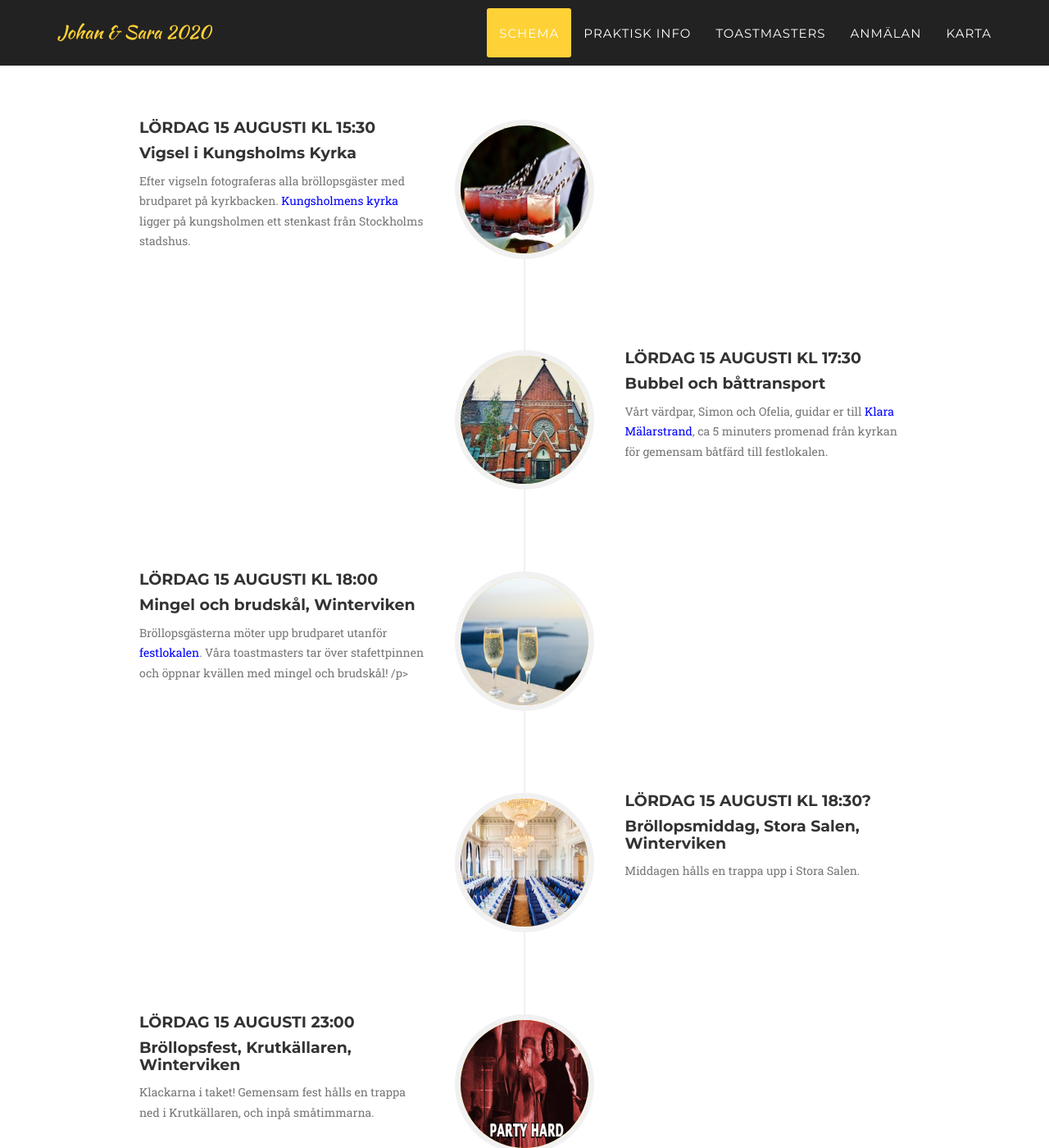
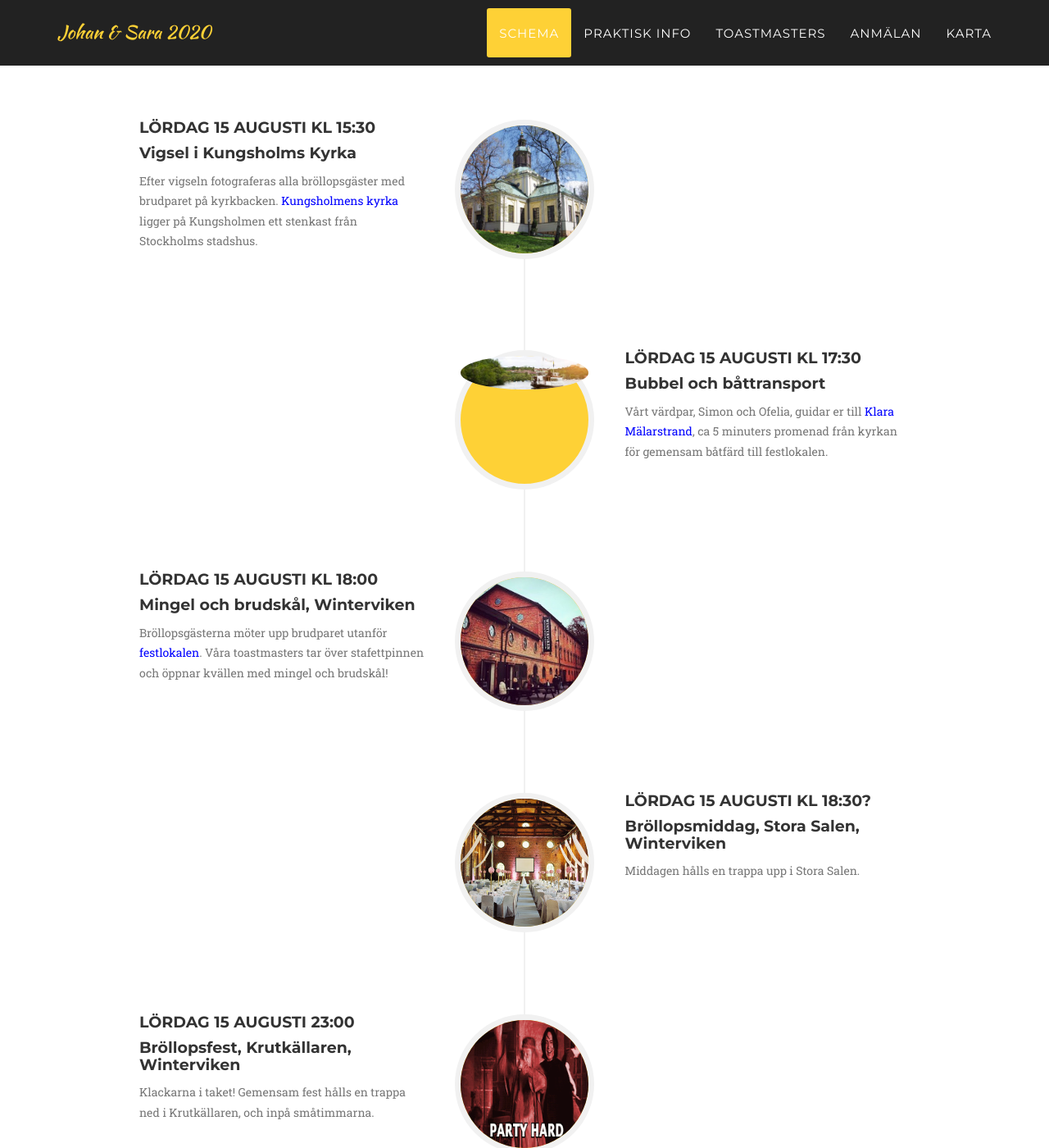
Before and after one commit to ekurin/bostrom-wedding, a Jekyll site: the page built from index.html, in a window 1280 px wide and 1400 px high, scrolled down 1023 px. Shown: the whole window at 82% size. Built offline with Jekyll 4.4.1, drawn with Linux system fonts in a browser that asks for light colours; some web fonts are replaced; some of the changed text lies outside the part shown.

Commit message:
Timeline changes

```diff
--- a/_includes/timeline.html
+++ b/_includes/timeline.html
@@ -12,7 +12,7 @@
                     <ul class="timeline">
                         <li>
                             <div class="timeline-image">
-                                <img class="img-circle img-responsive" src="img/about/1.jpg" alt="">
+                                <img class="img-circle img-responsive" src="img/about/church.jpg" alt="">
                             </div>
                             <div class="timeline-panel">
                                 <div class="timeline-heading">
@@ -20,13 +20,13 @@
                                     <h4 class="subheading">Vigsel i Kungsholms Kyrka</h4>
                                 </div>
                                 <div class="timeline-body">
-                                    <p class="text-muted">Efter vigseln fotograferas alla bröllopsgäster med brudparet på kyrkbacken. <a href="href="https://www.google.com/maps/place/Kungsholms+Kyrka/@59.3287657,18.0464637,590m/data=!3m2!1e3!4b1!4m5!3m4!1s0x465f77df54720313:0xbe7fca63cb71c1e5!8m2!3d59.328763!4d18.0486524?hl=sv" target="_blank">Kungsholmens kyrka</a> ligger på kungsholmen ett stenkast från Stockholms stadshus</a>.</p>
+                                    <p class="text-muted">Efter vigseln fotograferas alla bröllopsgäster med brudparet på kyrkbacken. <a href="href="https://www.google.com/maps/place/Kungsholms+Kyrka/@59.3287657,18.0464637,590m/data=!3m2!1e3!4b1!4m5!3m4!1s0x465f77df54720313:0xbe7fca63cb71c1e5!8m2!3d59.328763!4d18.0486524?hl=sv" target="_blank">Kungsholmens kyrka</a> ligger på Kungsholmen ett stenkast från Stockholms stadshus</a>.</p>
                                 </div>
                             </div>
                         </li>
                         <li class="timeline-inverted">
                             <div class="timeline-image">
-                                <img class="img-circle img-responsive" src="img/about/2.jpg" alt="">
+                                <img class="img-circle img-responsive" src="img/about/boat.png" alt="">
                             </div>
                             <div class="timeline-panel">
                                 <div class="timeline-heading">
@@ -40,7 +40,7 @@
                         </li>
                         <li>
                             <div class="timeline-image">
-                                <img class="img-circle img-responsive" src="img/about/3.jpg" alt="">
+                                <img class="img-circle img-responsive" src="img/about/winterviken.jpg" alt="">
                             </div>
                             <div class="timeline-panel">
                                 <div class="timeline-heading">
@@ -48,13 +48,13 @@
                                     <h4 class="subheading">Mingel och brudskål, Winterviken</h4>
                                 </div>
                                 <div class="timeline-body">
-                                    <p class="text-muted">Bröllopsgästerna möter upp brudparet utanför <a href="https://www.google.se/maps/place/Winterviken/@59.3116397,17.989743,17z/data=!3m1!4b1!4m5!3m4!1s0x465f764992059b81:0x85de2c2e13f967a4!8m2!3d59.311637!4d17.991937" target="_blank">festlokalen</a>. Våra toastmasters tar över stafettpinnen och öppnar kvällen med mingel och brudskål! /p>
+                                    <p class="text-muted">Bröllopsgästerna möter upp brudparet utanför <a href="https://www.google.se/maps/place/Winterviken/@59.3116397,17.989743,17z/data=!3m1!4b1!4m5!3m4!1s0x465f764992059b81:0x85de2c2e13f967a4!8m2!3d59.311637!4d17.991937" target="_blank">festlokalen</a>. Våra toastmasters tar över stafettpinnen och öppnar kvällen med mingel och brudskål! </p>
                                 </div>
                             </div>
                         </li>
                         <li class="timeline-inverted">
                             <div class="timeline-image">
-                                <img class="img-circle img-responsive" src="img/about/4.jpg" alt="">
+                                <img class="img-circle img-responsive" src="img/about/dinner.png" alt="">
                             </div>
                             <div class="timeline-panel">
                                 <div class="timeline-heading">
@@ -80,13 +80,6 @@
                                 </div>
                             </div>
                         </li>
-                        <li class="timeline-inverted">
-                            <div class="timeline-image">
-                                <h4>TACK FÖR
-                                    <br>EN HÄRLIG
-                                    <br>BRÖLLOPSDAG!</h4>
-                            </div>
-                        </li>
                     </ul>
                 </div>
             </div>
```
Also changed, not shown: img/about/boat.png (added), img/about/church.jpg (added), img/about/dinner.png (added), img/about/winterviken.jpg (added).
